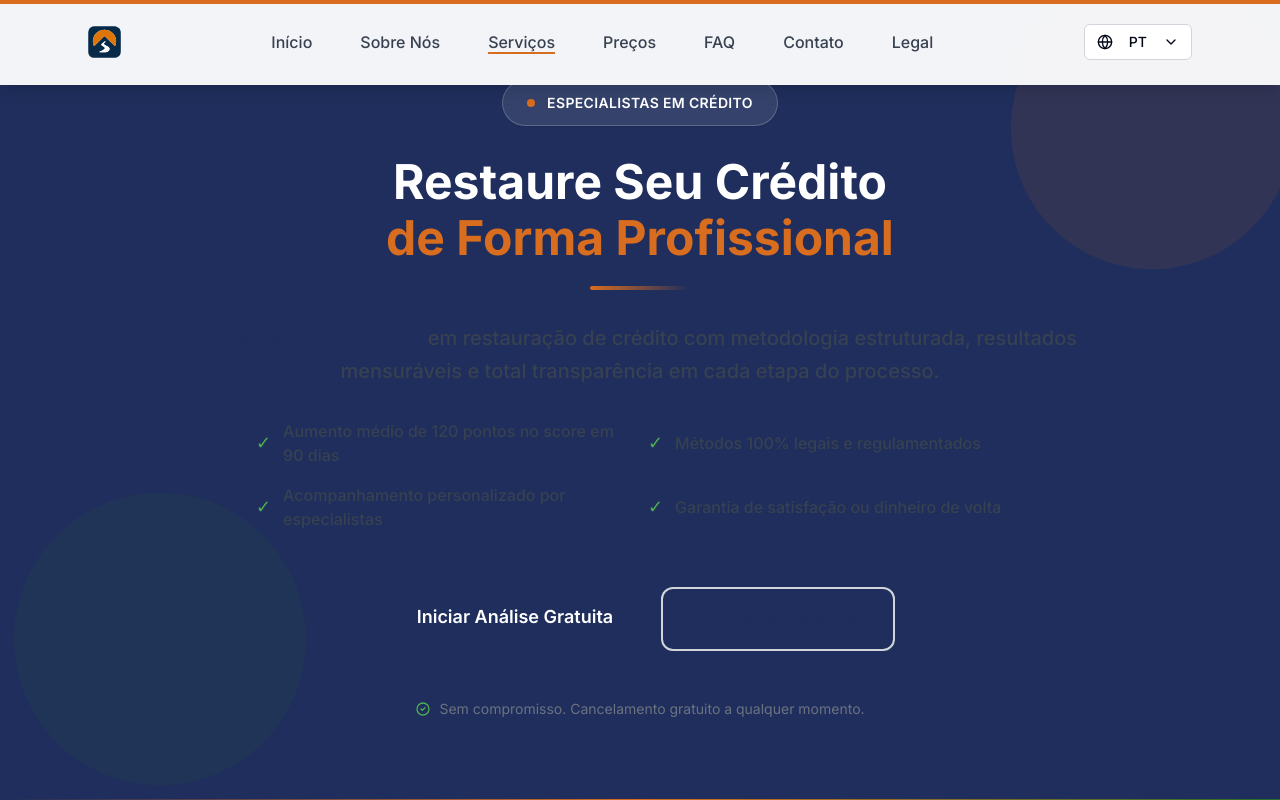
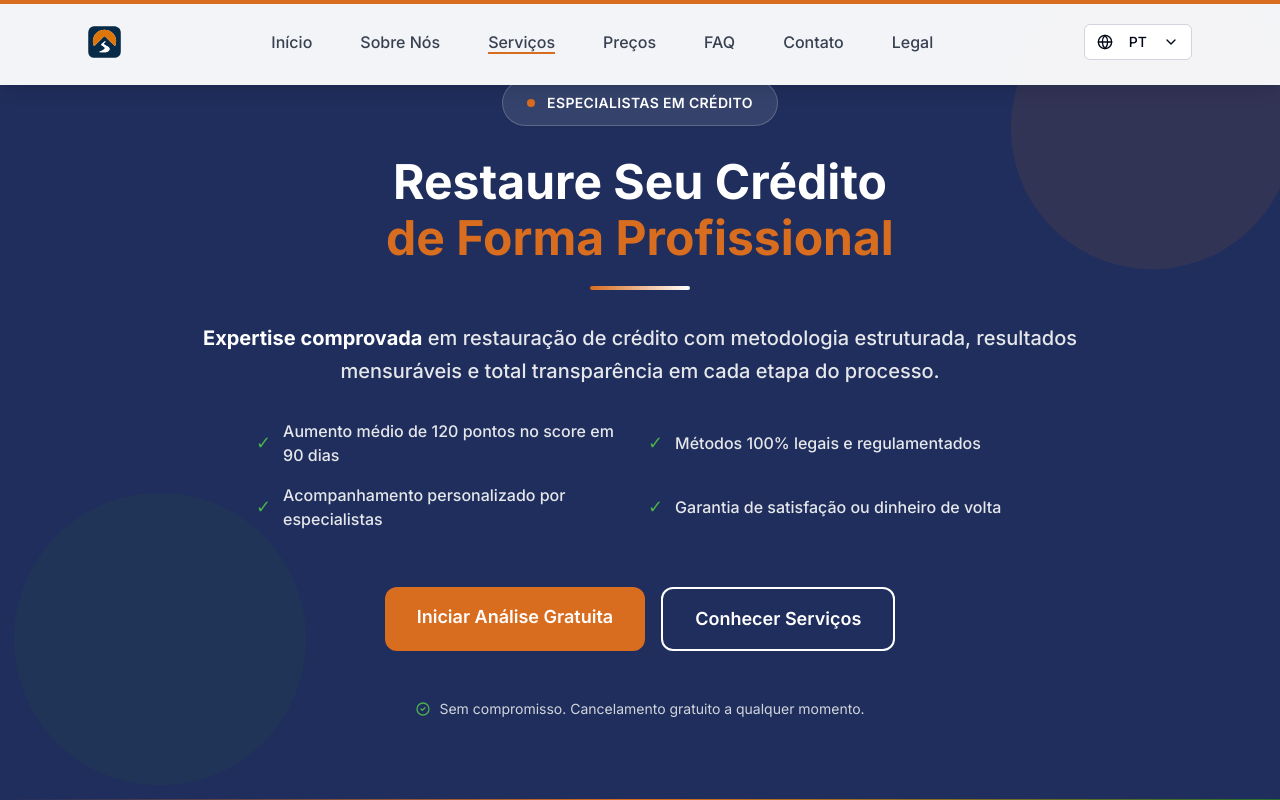
Before and after one commit to BrunoCstr/fixcreditpath, a Next.js app: page /servicos in a window 1280 px wide. Shown: the top 800 px of the page. Built offline with nearby package versions, Linux system fonts and the light colour scheme.

Commit message:
Update colors and styling for hero section content to match dark background
cgen-cd84b2db9f8048658fd947b52a27cbfc

```diff
--- a/app/servicos/page.tsx
+++ b/app/servicos/page.tsx
@@ -110,7 +110,7 @@ export default function ServicesPage() {
                   initial={{ width: 0 }}
                   animate={{ width: "100px" }}
                   transition={{ duration: 1, delay: 0.8 }}
-                  className="h-1 bg-gradient-to-r from-[#D86C1F] to-[#1F2E5C] rounded-full mx-auto mb-8"
+                  className="h-1 bg-gradient-to-r from-[#D86C1F] to-white rounded-full mx-auto mb-8"
                 />
 
                 {/* Proposta de Valor */}
@@ -120,10 +120,8 @@ export default function ServicesPage() {
                   transition={{ duration: 0.8, delay: 0.6 }}
                   className="space-y-8 max-w-4xl mx-auto"
                 >
-                  <p className="text-xl text-gray-700 leading-relaxed font-medium">
-                    <strong className="text-[#1F2E5C]">
-                      Expertise comprovada
-                    </strong>{" "}
+                  <p className="text-xl text-gray-200 leading-relaxed font-medium">
+                    <strong className="text-white">Expertise comprovada</strong>{" "}
                     em restauração de crédito com metodologia estruturada,
                     resultados mensuráveis e total transparência em cada etapa
                     do processo.
@@ -142,7 +140,7 @@ export default function ServicesPage() {
                         initial={{ opacity: 0, x: -20 }}
                         animate={{ opacity: 1, x: 0 }}
                         transition={{ duration: 0.5, delay: 0.8 + index * 0.1 }}
-                        className="flex items-center text-gray-700 font-medium"
+                        className="flex items-center text-gray-200 font-medium"
                       >
                         <span className="text-[#4CAF50] mr-3 text-lg">✓</span>
                         {benefit.replace("✓ ", "")}
@@ -161,10 +159,10 @@ export default function ServicesPage() {
                       href="/contato"
                       whileHover={{
                         scale: 1.02,
-                        boxShadow: "0 8px 25px rgba(31, 46, 92, 0.2)",
+                        boxShadow: "0 8px 25px rgba(216, 108, 31, 0.3)",
                       }}
                       whileTap={{ scale: 0.98 }}
-                      className="bg-[#1F2E5C] text-white px-8 py-4 rounded-xl text-lg font-semibold shadow-lg transition-all duration-300 text-center"
+                      className="bg-[#D86C1F] hover:bg-[#E1893D] text-white px-8 py-4 rounded-xl text-lg font-semibold shadow-lg transition-all duration-300 text-center"
                     >
                       Iniciar Análise Gratuita
                     </motion.a>
@@ -172,12 +170,12 @@ export default function ServicesPage() {
                       href="#servicos"
                       whileHover={{
                         scale: 1.02,
-                        borderColor: "#1F2E5C",
-                        backgroundColor: "#1F2E5C",
-                        color: "#ffffff",
+                        borderColor: "#ffffff",
+                        backgroundColor: "#ffffff",
+                        color: "#1F2E5C",
                       }}
                       whileTap={{ scale: 0.98 }}
-                      className="border-2 border-gray-300 text-[#1F2E5C] px-8 py-4 rounded-xl text-lg font-semibold transition-all duration-300 text-center hover:border-[#1F2E5C]"
+                      className="border-2 border-white text-white px-8 py-4 rounded-xl text-lg font-semibold transition-all duration-300 text-center hover:border-white"
                     >
                       Conhecer Serviços
                     </motion.a>
@@ -188,7 +186,7 @@ export default function ServicesPage() {
                     initial={{ opacity: 0 }}
                     animate={{ opacity: 1 }}
                     transition={{ duration: 0.6, delay: 1.4 }}
-                    className="flex items-center justify-center gap-2 text-sm text-gray-500 pt-4"
+                    className="flex items-center justify-center gap-2 text-sm text-gray-300 pt-4"
                   >
                     <svg
                       className="w-4 h-4 text-[#4CAF50]"
```
